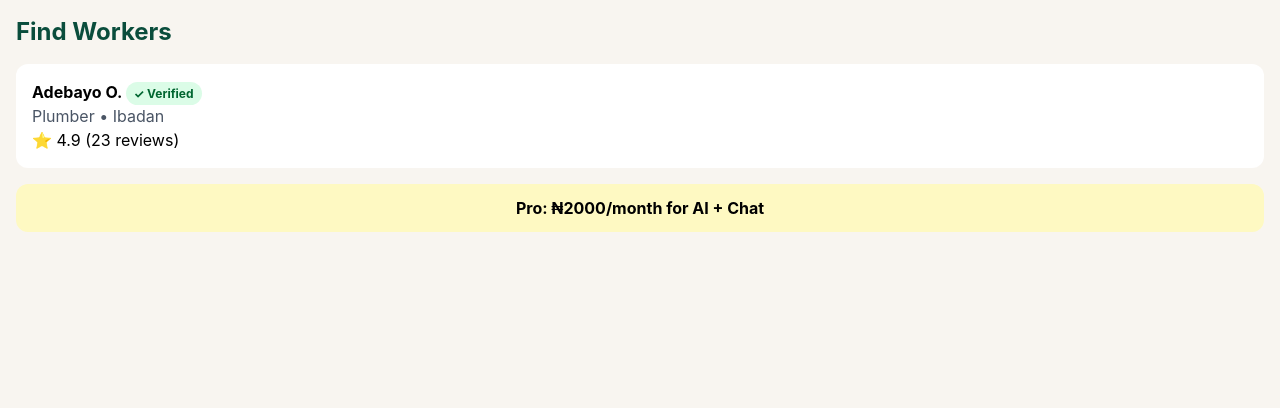
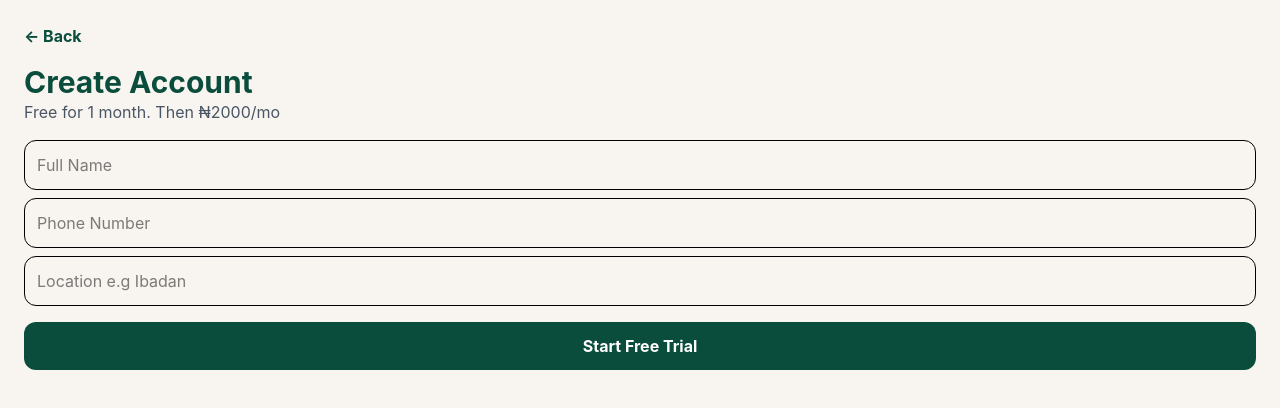
Before and after one commit to AdiscoMelandi/melandi-prime-ventures, a React (Vite) app: page / in a window 1280 px wide. Both pictures are taken after a click on the button "Skill Finder". Shown: the top 408 px of the page. Built offline with nearby package versions, Linux system fonts and the light colour scheme.

Commit message:
Update App.tsx

```diff
--- a/src/App.tsx
+++ b/src/App.tsx
@@ -1,50 +1,90 @@
 import { useState } from "react";
 
 export default function App() {
-  const [step, setStep] = useState(1);
-  const [role, setRole] = useState("");
+  const [page, setPage] = useState("landing");
+  const [signedUp, setSignedUp] = useState(false);
 
-  // STEP 1: LANDING
-  if (step === 1) {
+  // LANDING PAGE
+  if (page === "landing") {
     return (
-      <div className="min-h-screen bg-[#F8F5F0] flex-col items-center justify-center p-6">
-        <h1 className="text-5xl font-bold text-[#0A4D3C]">MELANDI</h1>
-        <button onClick={() => {setRole("finder"); setStep(2)}} className="mt-8 bg-[#0A4D3C] text-white w-full max-w-sm py-4 rounded-xl font-bold">
-          Skill Finder
-        </button>
-        <button onClick={() => {setRole("worker"); setStep(2)}} className="mt-4 bg-[#D4AF37] text-white w-full max-w-sm py-4 rounded-xl font-bold">
-          Skill Worker
-        </button>
-      </div>
-    )
-  }
+      <div className="min-h-screen bg-[#F8F5F0] flex-col items-center justify-center p-6 text-center">
+        <h1 className="text-6xl font-extrabold bg-gradient-to-r from-[#0A4D3C] to-[#D4AF37] bg-clip-text text-transparent">MELANDI</h1>
+        <p className="text-gray-600 mt-2">Connect with trusted skilled workers</p>
 
-  // STEP 2: DASHBOARD
-  if (step === 2 && role === "finder") {
-    return (
-      <div className="min-h-screen bg-[#F8F5F0] p-4">
-        <h2 className="text-2xl font-bold text-[#0A4D3C]">Find Workers</h2>
-        <div className="bg-white p-4 rounded-xl mt-4">
-          <p className="font-bold">Adebayo O. <span className="text-xs bg-green-100 text-green-800 px-2 py-1 rounded-full">✓ Verified</span></p>
-          <p className="text-gray-600">Plumber • Ibadan</p>
-          <p>⭐ 4.9 (23 reviews)</p>
-        </div>
-        <div className="bg-yellow-100 p-3 rounded-xl mt-4 text-center">
-          <p className="font-bold">Pro: ₦2000/month for AI + Chat</p>
+        <div className="flex flex-col gap-4 mt-8 w-full max-w-sm">
+          <button
+            onClick={() => setPage("signup")}
+            className="bg-[#0A4D3C] text-white px-8 py-4 rounded-2xl font-bold"
+          >
+            Skill Finder
+          </button>
+          <button
+            onClick={() => setPage("signup")}
+            className="bg-[#D4AF37] text-white px-8 py-4 rounded-2xl font-bold"
+          >
+            Skill Worker
+          </button>
         </div>
       </div>
     )
   }
 
-  if (step === 2 && role === "worker") {
+  // SIGNUP FORM
+  if (page === "signup") {
     return (
-      <div className="min-h-screen bg-[#F8F5F0] p-4">
-        <h2 className="text-2xl font-bold text-[#0A4D3C]">My Profile</h2>
-        <div className="bg-white p-4 rounded-xl mt-4">
-          <p className="font-bold">Your Profile is Live</p>
-          <p className="text-gray-600">Customers in Ibadan can find you</p>
+      <div className="min-h-screen bg-[#F8F5F0] p-6">
+        <button onClick={() => setPage("landing")} className="mb-4 text-[#0A4D3C] font-bold">← Back</button>
+        <h2 className="text-3xl font-bold text-[#0A4D3C]">Create Account</h2>
+        <p className="text-gray-600">Free for 1 month. Then ₦2000/mo</p>
+
+        <form onSubmit={(e) => {e.preventDefault(); setSignedUp(true); setPage("dashboard")}}>
+          <input placeholder="Full Name" className="border w-full p-3 rounded-xl mt-4" required />
+          <input placeholder="Phone Number" className="border w-full p-3 rounded-xl mt-2" required />
+          <input placeholder="Location e.g Ibadan" className="border w-full p-3 rounded-xl mt-2" required />
+          <button className="w-full bg-[#0A4D3C] text-white py-3 rounded-xl mt-4 font-bold">
+            Start Free Trial
+          </button>
+        </form>
+      </div>
+    )
+  }
+
+  // DASHBOARD - WHAT YOU DREW
+  if (page === "dashboard" && signedUp) {
+    return (
+      <div className="min-h-screen bg-[#F8F5F0]">
+        {/* TOP BAR WITH PROFILE */}
+        <div className="bg-white p-4 flex justify-between items-center border-b sticky top-0">
+          <h2 className="text-xl font-bold text-[#0A4D3C]">Dashboard</h2>
+          <img src="https://i.pravatar.cc/150?u=user" className="w-10 h-10 rounded-full border-2 border-[#D4AF37]" />
+        </div>
+
+        {/* SIDEBAR BUTTONS */}
+        <div className="p-4 flex gap-2 overflow-x-auto bg-white border-b">
+          <button className="bg-[#0A4D3C] text-white px-4 py-2 rounded-xl whitespace-nowrap">🤖 AI</button>
+          <button className="bg-gray-200 px-4 py-2 rounded-xl whitespace-nowrap">💬 Chat</button>
+          <button className="bg-gray-200 px-4 py-2 rounded-xl whitespace-nowrap">🔍 Search</button>
+          <button className="bg-gray-200 px-4 py-2 rounded-xl whitespace-nowrap">⭐ Reviews</button>
+          <button className="bg-gray-200 px-4 py-2 rounded-xl whitespace-nowrap">⚙️ Settings</button>
+        </div>
+
+        {/* CONTENT */}
+        <div className="p-4">
+          <h3 className="text-2xl font-bold">Workers Near You</h3>
+          <div className="bg-white p-4 rounded-xl mt-4 shadow">
+            <p className="font-bold">Adebayo O. - Plumber</p>
+            <p className="text-sm text-gray-600">2.1km away • ₦5000/hr</p>
+            <p className="text-sm mt-1">📞 0803 123 4567</p>
+          </div>
+          <div className="bg-white p-4 rounded-xl mt-2 shadow">
+            <p className="font-bold">Chinedu K. - Electrician</p>
+            <p className="text-sm text-gray-600">3.5km away • ₦7000/hr</p>
+            <p className="text-sm mt-1">📞 0902 987 6543</p>
+          </div>
         </div>
       </div>
     )
   }
+
+  return <div>Loading...</div>
 }
```
